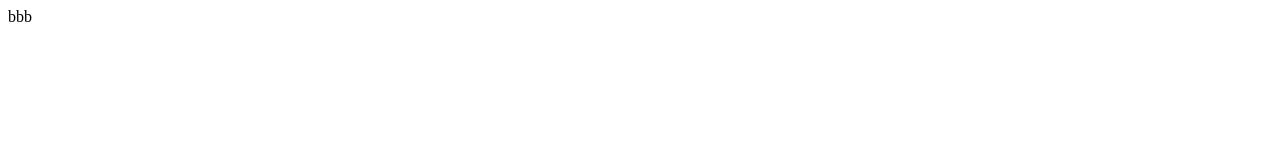
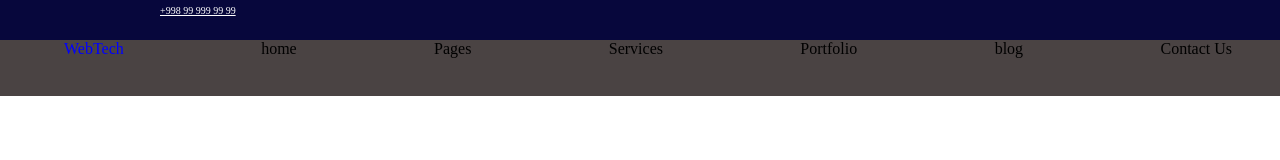
Before and after one commit to OzodbekSaidov/git_learning, a plain HTML site: page index.html in a window 1280 px wide. Drawn offline with Linux system fonts and the light colour scheme.

Commit message:
nav va stil berildi

```diff
--- a/index.html
+++ b/index.html
@@ -7,6 +7,18 @@
     <title>Documentt</title>
 </head>
 <body>
-    <div>bbb</div>
+    <nav class="nav2">
+        <a href="">+998 99 999 99 99</a>
+         <img src="" alt="">
+    </nav>
+    <nav class="nav1">
+        <p class="p1">WebTech</p>
+        <p>home</p>
+        <p>Pages</p>
+        <p>Services</p>
+        <p>Portfolio</p>
+        <p>blog</p>
+        <p class="p7">Contact Us</p>
+    </nav>
 </body>
 </html>
--- a/style.css
+++ b/style.css
@@ -0,0 +1,28 @@
+*
+{
+    margin: 0;
+    padding: 0;
+}
+.nav1{
+ height: 3.5rem;
+display: flex;
+justify-content: space-between;
+background-color: rgb(74, 67, 67);
+}
+.p1{
+    margin-left: 4rem;
+    color: blue;
+}
+.p7{
+    margin-right: 3rem;
+}
+
+.nav2{
+height: 2.5rem;
+background-color: rgb(7, 7, 60);
+}
+a{
+color: white;
+    margin-left: 10rem;
+    font-size: 10px;
+}
```
Also changed, not shown: twitter.jpg (added), yutub.png (added).
